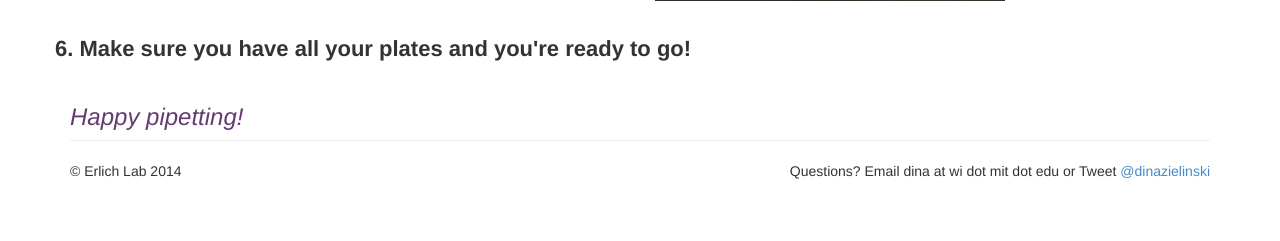
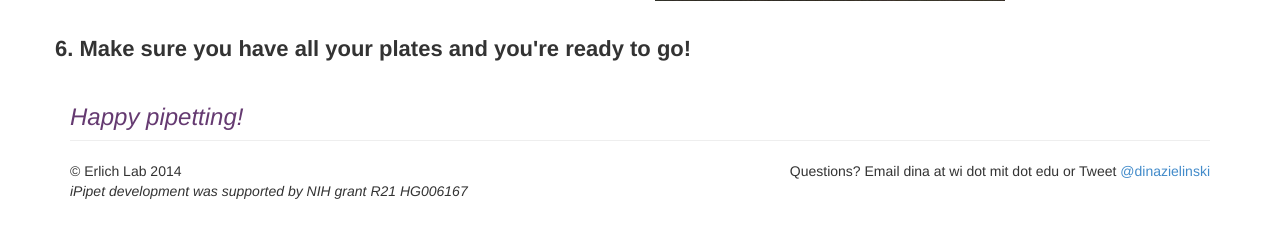
Before and after one commit to dinovski/iPipet, a Flask app: page /usage in a window 1280 px wide. Shown: the part 3019-3260 px from the top of the page. Before the commit the page ends 3198 px from the top, so only its background shows below. Run offline with Flask 2, Linux system fonts and the light colour scheme; some libraries are stand-ins or nearby versions.

Commit message:
added NIH grant num to about page

```diff
--- a/templates/about.html
+++ b/templates/about.html
@@ -224,12 +224,15 @@ copyright (c) 2014 Dina Zielinski (dina@wi.mit.edu)
 	</div>
 
 	<h3 class="page-header" style="color:#653A71"><em>Happy pipetting!</em></h3>
+
 	</font>
 	<div class="row">
-		<div class="col-sm-4">
+		<div class="col-sm-5">
 		&#169; Erlich Lab 2014
+		<br/>
+		<i>iPipet development was supported by NIH grant R21 HG006167</i>
 		</div>
-		<div class="col-sm-8">
+		<div class="col-sm-7">
 			<div class="pull-right">
 			Questions? Email dina at wi dot mit dot edu or Tweet <a href="https://twitter.com/dinazielinski">@dinazielinski</a>
 			</div>
```
